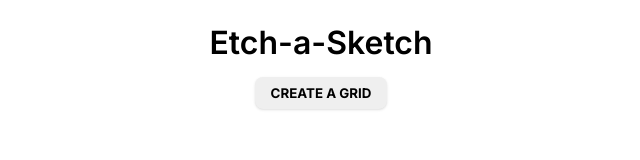
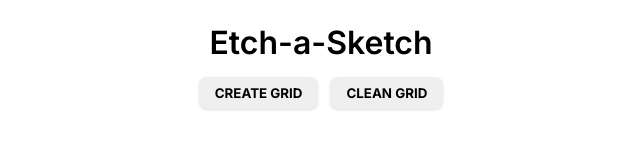
Before and after one commit to Carlosaac23/TOP-etch-a-sketch, a plain HTML site: page index.html in a window 1280 px wide. Shown: the whole page, without its empty margins (319-959 px from the left). Drawn offline with Linux system fonts and the light colour scheme.

Commit message:
feat: add clean button to clean grid container

```diff
--- a/index.html
+++ b/index.html
@@ -9,7 +9,11 @@
   </head>
   <body>
     <h1>Etch-a-Sketch</h1>
-    <button class="btn" onclick="userPrompt()">Create a grid</button>
+    <div class="buttons">
+      <button class="btn" onclick="userPrompt()">Create grid</button>
+      <button class="btn" onclick="cleanGrid()">Clean grid</button>
+    </div>
+
     <div id="container" style="display: none"></div>
   </body>
 </html>
```
